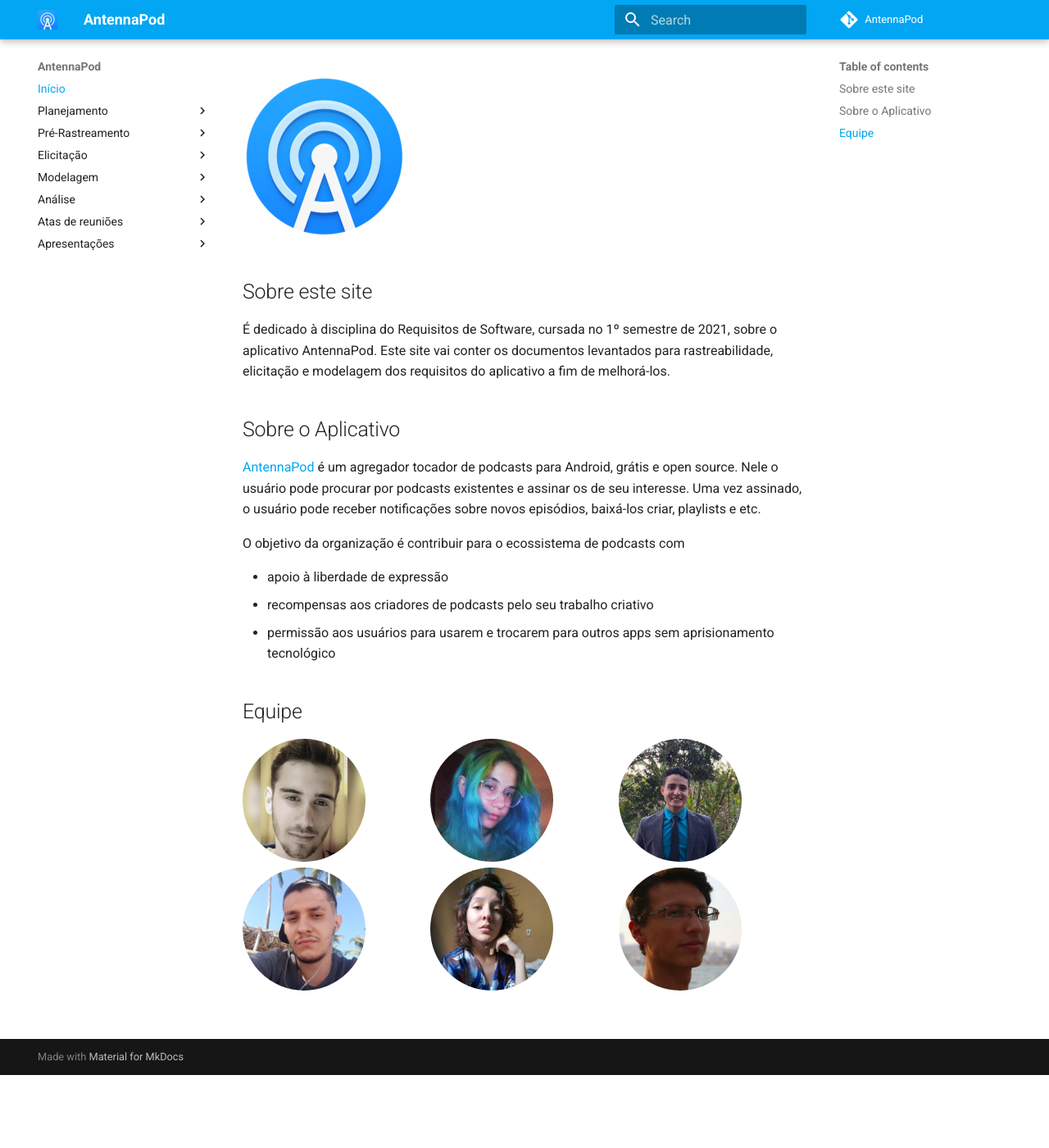
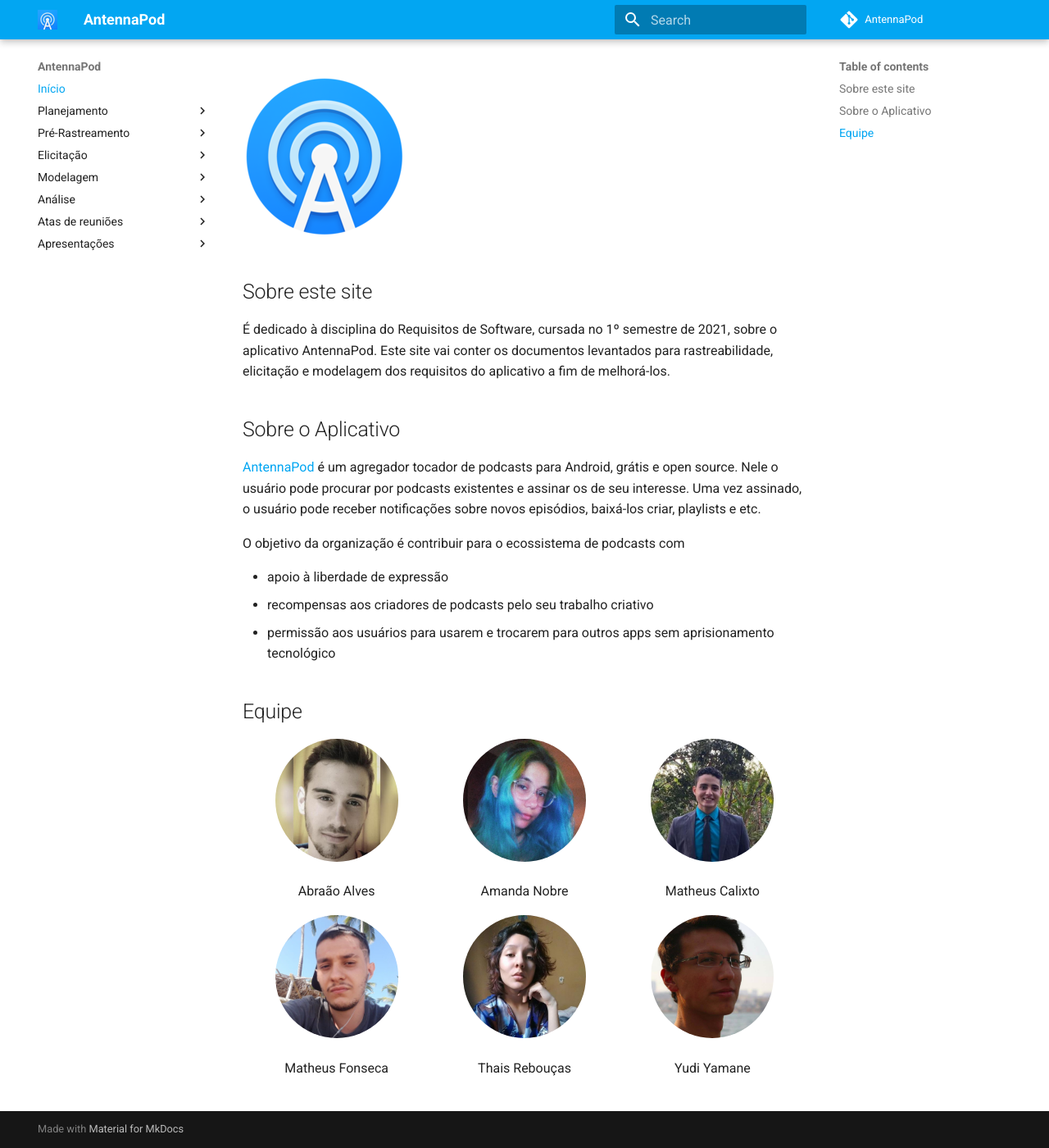
Before and after one commit to Requisitos-de-Software/2021.2-AntennaPod, an MkDocs documentation site: the page built from docs/index.md, in a window 1280 px wide and 1400 px high, scrolled down 89 px. Shown: the whole window at 82% size. Built offline with MkDocs 1.6.1 and Material for MkDocs 9.7.7, drawn with Linux system fonts in a browser that asks for light colours; comment, search, counter and statistics services are not loaded.

Commit message:
adicionado nome dos integrantes na pagina principal da documentaçao

```diff
--- a/docs/css/style.css
+++ b/docs/css/style.css
@@ -2,6 +2,10 @@
   display: grid;
   grid-template-columns: 1fr 1fr 1fr;
   grid-template-rows: 1fr 1fr;
+}
+
+.container .item {
+  text-align: center;
 }
 
 @media (max-width: 480px) {
--- a/docs/index.md
+++ b/docs/index.md
@@ -27,25 +27,31 @@
   <div class="item">
     <a href="https://github.com/Abraao1231"><img class="image-perfil" src="img/abraao.jpeg"
         width="150" height="150" style="border-radius:50%;"></a>
+    <p>Abraão Alves</p>
   </div>
   <div class="item">
     <a href="https://github.com/AmandaNbr"><img class="image-perfil" src="img/amanda.png" width="150"
         height="150" style="border-radius:50%;"></a>
+    <p>Amanda Nobre</p>
   </div>
   <div class="item">
     <a href="https://github.com/matheuscvp"><img class="image-perfil" src="img/matheus-pin.jpeg" width="150"
         height="150" style="border-radius:50%;"></a>
+    <p>Matheus Calixto</p>
   </div>
   <div class="item">
     <a href="https://github.com/gatotabaco"><img class="image-perfil" src="img/matheus-fon.jpeg" width="150"
         height="150" style="border-radius:50%;"></a>
+    <p>Matheus Fonseca</p>
   </div>
   <div class="item">
     <a href="https://github.com/Thais-ra"><img class="image-perfil" src="img/thais.jpeg" width="150"
         height="150" style="border-radius:50%;"></a>
+    <p>Thais Rebouças</p>
   </div>
   <div class="item">
     <a href="https://github.com/yudi-azvd"><img class="image-perfil" src="img/yudi.png" width="150"
         height="150" style="border-radius:50%;"></a>
+    <p>Yudi Yamane</p>
   </div>
 </div>
```
